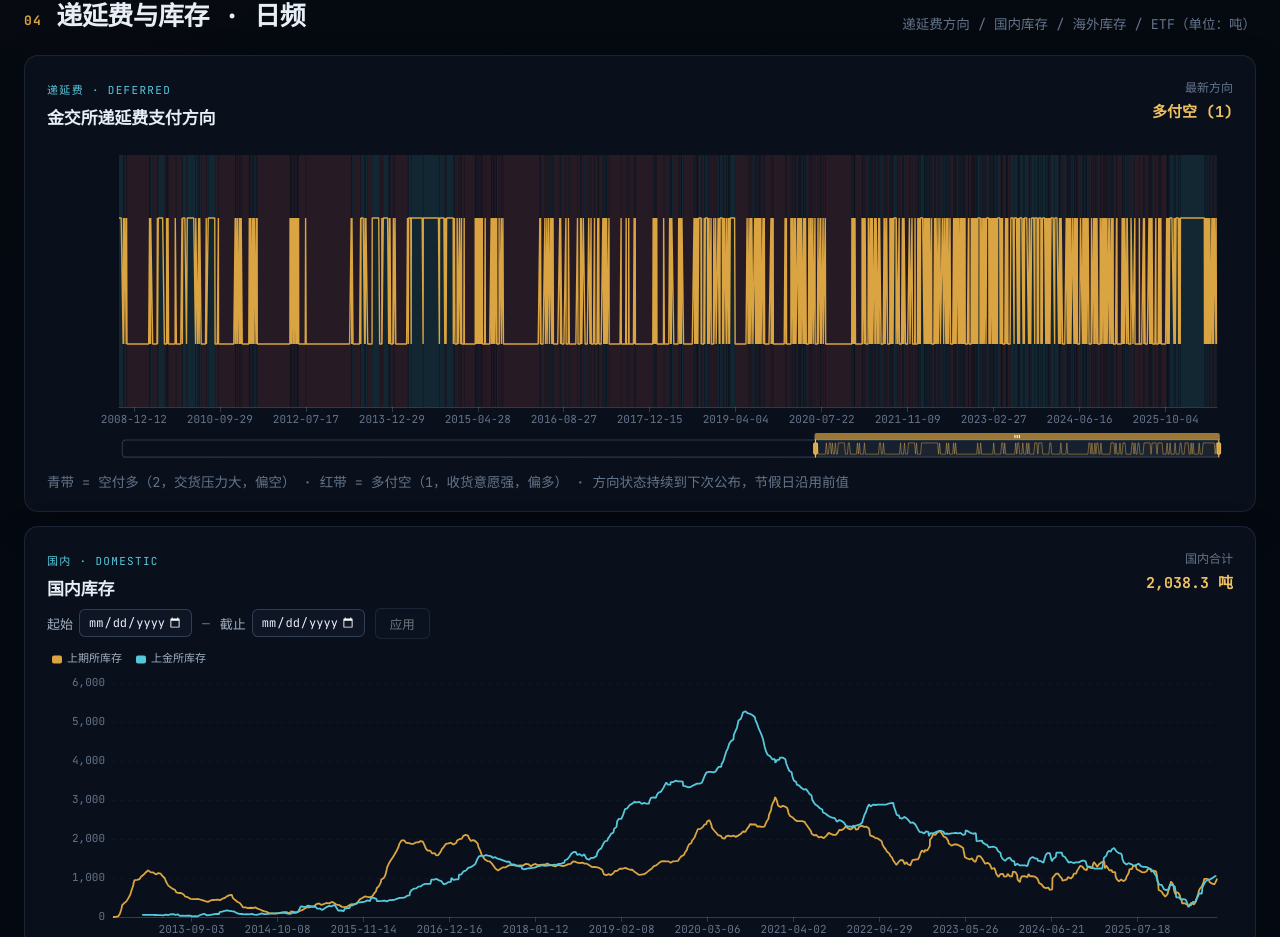
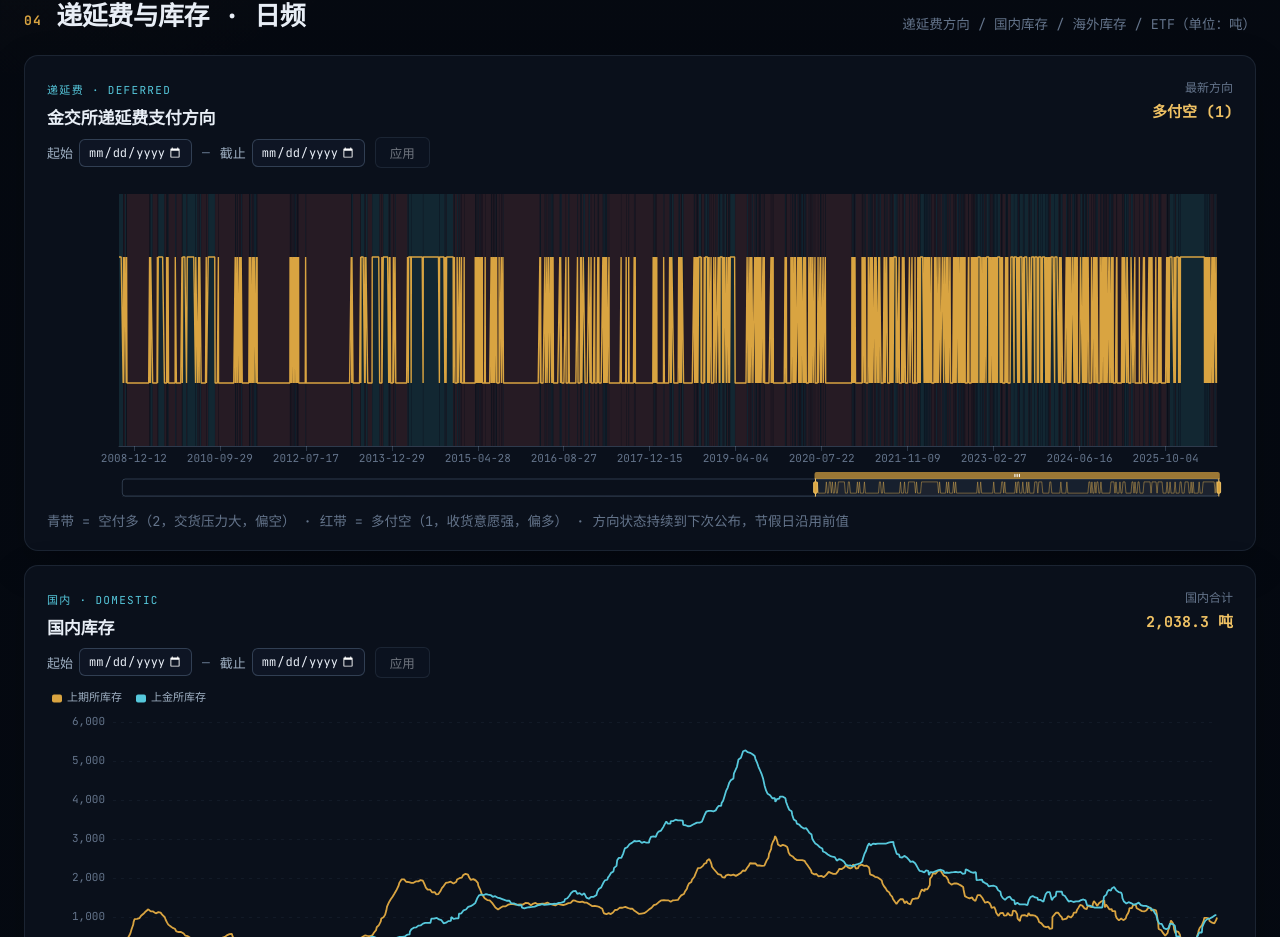
Before and after one commit to JiapengMiao/Personal, a React (Vite) app in the folder web/: page / in a window 1280 px wide. Shown: the part 3274-4211 px from the top of the page. Built offline with nearby package versions, Linux system fonts and the light colour scheme.

Commit message:
fix: 递延费图补回 RangePicker（之前 reset 丢失）

```diff
--- a/web/src/components/Daily.tsx
+++ b/web/src/components/Daily.tsx
@@ -191,7 +191,12 @@ function DeferredChart({ daily, theme }: { daily: DailyData; theme: ThemeMode })
     };
   }, [daily, theme]);
   const ref = useEChart(build, [daily], theme);
-  return <div ref={ref} className="echart chart-wrap" style={{ height: 320 }} />;
+  return (
+    <>
+      <RangePicker dates={daily.dates} chartRef={ref} />
+      <div ref={ref} className="echart chart-wrap" style={{ height: 320 }} />
+    </>
+  );
 }
 
 interface LineSpec {
```
Also changed, not shown: 5 other files (tests, documents, lock files or other folders).
